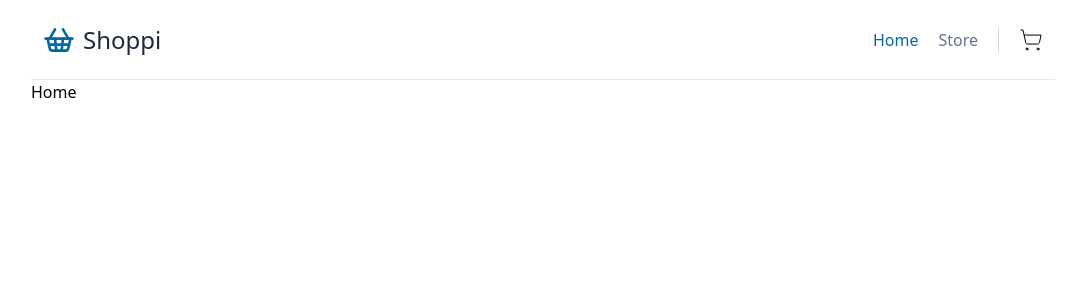
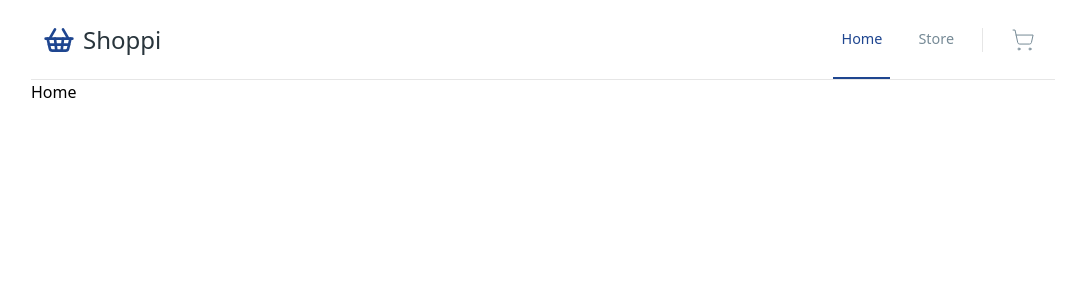
Before and after one commit to Rusty-08/Shoppi, a React (Vite) app: page / in a window 1280 px wide. Shown: the top 300 px of the page, without its empty margins (97-1170 px from the left). Built offline with nearby package versions, Linux system fonts and the light colour scheme.

Commit message:
Feat: create product card template

```diff
--- a/src/App.tsx
+++ b/src/App.tsx
@@ -1,7 +1,7 @@
 import { Route, Routes } from 'react-router-dom'
 import Navbar from './components/Navbar'
 import { Home } from './pages/Home'
-import { Store } from './pages/Store'
+import { Store } from './pages/Store/Store'
 
 function App() {
   return (
--- a/src/components/LinkPath.tsx
+++ b/src/components/LinkPath.tsx
@@ -1,22 +1,33 @@
 import { ReactNode } from 'react'
 import { Link, useMatch, useResolvedPath } from 'react-router-dom'
+import { ClassNameValue, twMerge } from 'tailwind-merge'
 
 type LinkTypes = {
   to: string
   children: ReactNode
+  className?: ClassNameValue
   props?: ReactNode
 }
 
-export const LinkPath = ({ to, children, ...props }: LinkTypes) => {
+export const LinkPath = ({ to, children, className, ...props }: LinkTypes) => {
   const resolvePath = useResolvedPath(to)
   const isActive = useMatch({ path: resolvePath.pathname, end: true })
 
   return (
     <li
-      className={isActive ? 'text-primary-active' : 'text-primary-text'}
+      className={twMerge(
+        `h-full hover:text-primary-blue text-[0.9rem] border-b-2 font-medium ${
+          isActive
+            ? 'text-primary-blue border-b-primary-blue'
+            : 'text-primary-text border-b-transparent'
+        }`,
+        className,
+      )}
       {...props}
     >
-      <Link to={to}>{children}</Link>
+      <Link className="h-full flex items-center px-2" to={to}>
+        {children}
+      </Link>
     </li>
   )
 }
--- a/src/components/Navbar.tsx
+++ b/src/components/Navbar.tsx
@@ -13,21 +13,21 @@ const pathName = (path: string) => {
 
 const Navbar = () => {
   return (
-    <nav className="w-screen fixed top-0 h-header left-0">
+    <nav className="w-screen fixed top-0 bg-white h-header left-0">
       <div className="h-full mx-[10%] px-3 flex border-b border-b-primary items-center justify-between">
         <Link to="/" className="flex gap-2">
-          <ShoppingBasket className="w-8 h-8 text-primary-active" />
+          <ShoppingBasket className="w-8 h-8 text-primary-blue" />
           <h1 className="text-2xl font-medium text-primary-dark">Shoppi</h1>
         </Link>
-        <div className="flex gap-5">
-          <ul className="flex pr-5 items-center border-r border-r-primary-hover gap-5">
+        <div className="flex items-center h-full gap-5">
+          <ul className="flex h-full items-center gap-5">
             {paths.map(path => (
               <LinkPath key={path} to={pathName(path)}>
                 {path}
               </LinkPath>
             ))}
           </ul>
-          <button>
+          <button className="px-2 ps-7 border-l border-l-primary text-primary-text hover:text-primary-dark">
             <ShoppingCart strokeWidth={1} />
           </button>
         </div>
--- a/src/pages/Store.tsx
+++ /dev/null
@@ -1,7 +0,0 @@
-import React from 'react'
-
-export const Store = () => {
-  return (
-    <div>Store</div>
-  )
-}
--- /dev/null
+++ b/src/pages/Store/Products.tsx
@@ -0,0 +1,24 @@
+import { productProps } from './propTypes'
+
+type ProductCardProps = {
+  data: productProps[]
+}
+
+export const Products = ({ data }: ProductCardProps) => {
+  return (
+    <div className="grid gap-4 grid-cols-4">
+      {data.map(product => (
+        <div
+          key={product.id}
+          className="border h-[20rem] flex flex-col items-center justify-between p-4"
+        >
+          <p className="text-sm">{product.title}</p>
+          <div className="h-1/2 flex p-2 py-4 items-center justify-center bg-cover">
+            <img className="h-full" src={product.image} alt={product.title} />
+          </div>
+          <p className="text-sm">${product.price.toFixed(2)}</p>
+        </div>
+      ))}
+    </div>
+  )
+}
--- /dev/null
+++ b/src/pages/Store/Store.tsx
@@ -0,0 +1,44 @@
+/* eslint-disable @typescript-eslint/no-explicit-any */
+import { useEffect, useState } from 'react'
+import fetchDataFromAPI from '../../services/api'
+import { productProps } from './propTypes'
+import { Products } from './Products'
+
+export const Store = () => {
+  const [data, setData] = useState<productProps[]>([])
+  const [loading, setLoading] = useState(true)
+  const [error, setError] = useState<Error | null>(null)
+
+  useEffect(() => {
+    const fetchData = async () => {
+      try {
+        const result = await fetchDataFromAPI()
+        setData(result)
+      } catch (error: unknown) {
+        if (error instanceof Error) {
+          setError(error)
+        } else {
+          console.error('Unknown error:', error)
+        }
+      } finally {
+        setLoading(false)
+      }
+    }
+
+    fetchData()
+  }, [])
+
+  if (loading) {
+    return <div>Loading...</div>
+  }
+
+  if (error) {
+    return <p>Error: {error.message}</p>
+  }
+
+  return (
+    <div className="py-10">
+      <Products data={data} />
+    </div>
+  )
+}
--- /dev/null
+++ b/src/pages/Store/propTypes.ts
@@ -0,0 +1,8 @@
+export type productProps = {
+  id: number
+  title: string
+  price: number
+  category?: string
+  description?: string
+  image: string
+}
--- /dev/null
+++ b/src/services/api.ts
@@ -0,0 +1,35 @@
+/* eslint-disable consistent-return */
+/* eslint-disable @typescript-eslint/no-explicit-any */
+type FetchDataOptions = {
+  signal?: AbortSignal | null
+}
+
+export async function fetchDataFromAPI(
+  options: FetchDataOptions = {},
+): Promise<any> {
+  const apiUrl = 'https://fakestoreapi.com/products'
+
+  const controller = new AbortController()
+  const { signal: abortSignal } = controller
+
+  try {
+    const response = await fetch(apiUrl, {
+      signal: options.signal || abortSignal,
+    })
+
+    if (!response.ok) {
+      throw new Error(`HTTP error! Status: ${response.status}`)
+    }
+
+    const data = await response.json()
+    return data
+  } catch (error: any) {
+    if (error.name === 'AbortError') {
+      console.log('Request was aborted')
+    } else {
+      throw new Error(`Error fetching data: ${error.message}`)
+    }
+  }
+}
+
+export default fetchDataFromAPI
--- a/tailwind.config.js
+++ b/tailwind.config.js
@@ -1,4 +1,4 @@
-import colors from 'tailwindcss/colors'
+// import colors from 'tailwindcss/colors'
 
 /** @type {import('tailwindcss').Config} */
 export default {
@@ -16,12 +16,12 @@ export default {
       },
       colors: {
         primary: {
-          DEFAULT: colors.slate[200],
-          hover: colors.slate[300],
-          text: colors.slate[500],
-          active: colors.sky[700],
-          dark: colors.slate[800],
-          ['hover-dark']: colors.slate[900],
+          DEFAULT: '#E6E6E6',
+          blue: '#1f4690',
+          text: '#768A96',
+          medium: '#AAC7D8',
+          light: '#DFEBF6',
+          dark: '#29353C',
         }
       }
     },
```
